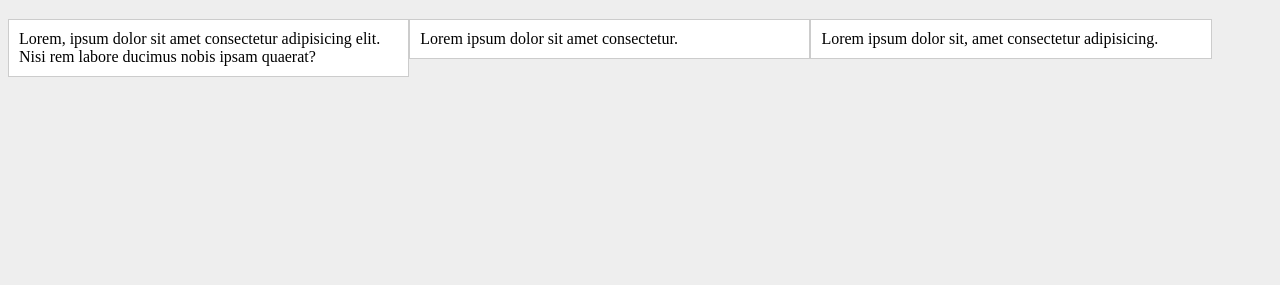
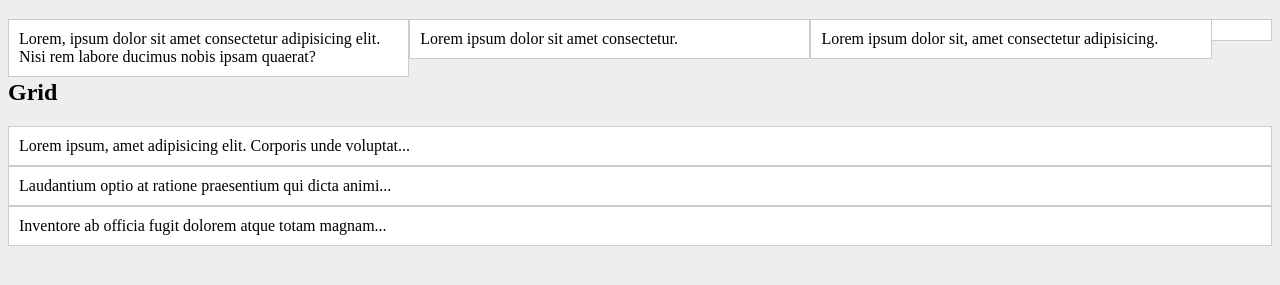
Before and after one commit to Nome3944/projeto-um, a plain HTML site: page ficha 3/felxbox.html in a window 1280 px wide. Shown: the part 289-574 px from the top of the page. Drawn offline with Linux system fonts and the light colour scheme.

Commit message:
Update felxbox.html

```diff
--- a/ficha 3/felxbox.html
+++ b/ficha 3/felxbox.html
@@ -21,9 +21,14 @@
         <div>Lorem, ipsum dolor sit amet consectetur adipisicing elit. Nisi rem labore ducimus nobis ipsam quaerat?</div>
         <div>Lorem ipsum dolor sit amet consectetur.</div>
         <div>Lorem ipsum dolor sit, amet consectetur adipisicing.</div>
-
-
+        </section>
     </section>
-
-</body>
-</html>
+    <div id=limpar-floats></div>
+<br>
+     <h2>Grid</h2>
+        <section id="grid">
+        <div class="um">Lorem ipsum, amet adipisicing elit. Corporis unde voluptat... </div>
+        <div class="dois">Laudantium optio at ratione praesentium qui dicta animi... </div>
+        <div class="tres">Inventore ab officia fugit dolorem atque totam magnam...</div>
+        </section>
+    </section>
```
